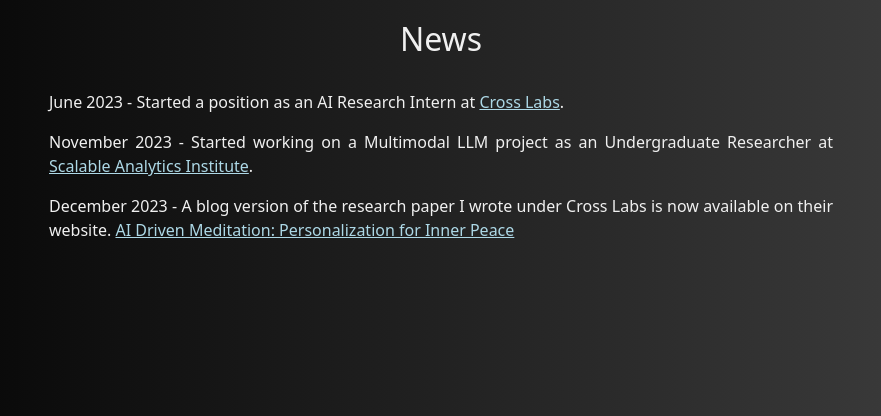
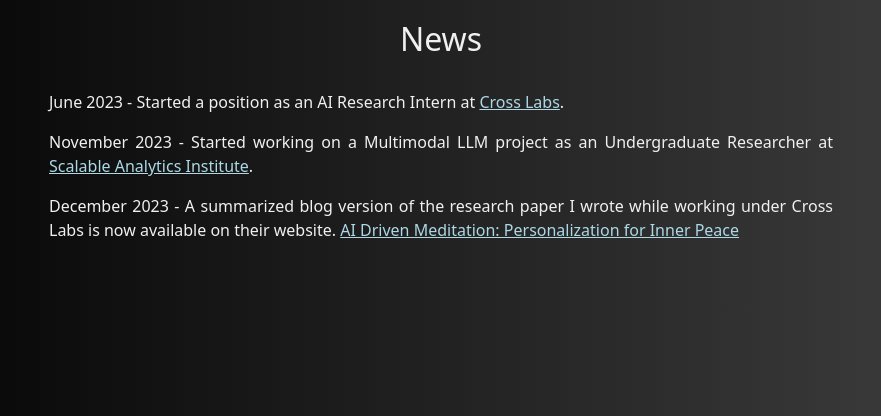
Before and after one commit to petern48/petern48-io, a Flask app: page / in a window 1280 px wide. Shown: the part 384-800 px from the top of the page, without its empty margins (199-1080 px from the left). Run offline with Flask 3, Linux system fonts and the light colour scheme.

Commit message:
Update text about blog post

```diff
--- a/templates/index.html
+++ b/templates/index.html
@@ -27,7 +27,7 @@
           November 2023 - Started working on a Multimodal LLM project as an Undergraduate Researcher at <a href="https://scai.cs.ucla.edu/">Scalable Analytics Institute</a>.
         </p>
         <p>
-          December 2023 - A blog version of the research paper I wrote under Cross Labs is now available on their website. <a href="https://www.crosslabs.org/blog/ai-driven-meditation-personalization-for-inner-peace">AI Driven Meditation: Personalization for Inner Peace</a>
+          December 2023 - A summarized blog version of the research paper I wrote while working under Cross Labs is now available on their website. <a href="https://www.crosslabs.org/blog/ai-driven-meditation-personalization-for-inner-peace">AI Driven Meditation: Personalization for Inner Peace</a>
         </p>
       </div>
     </main>
```
